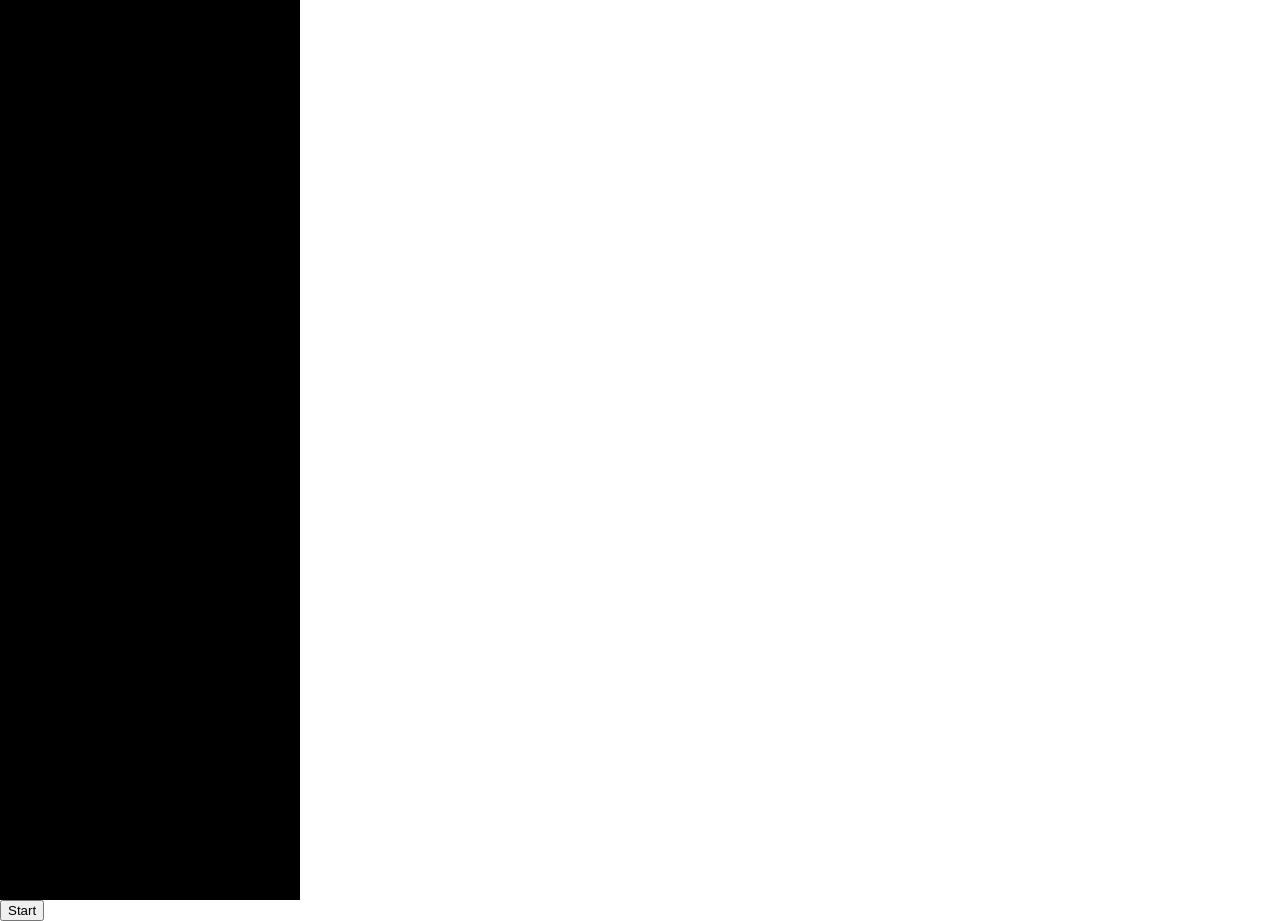
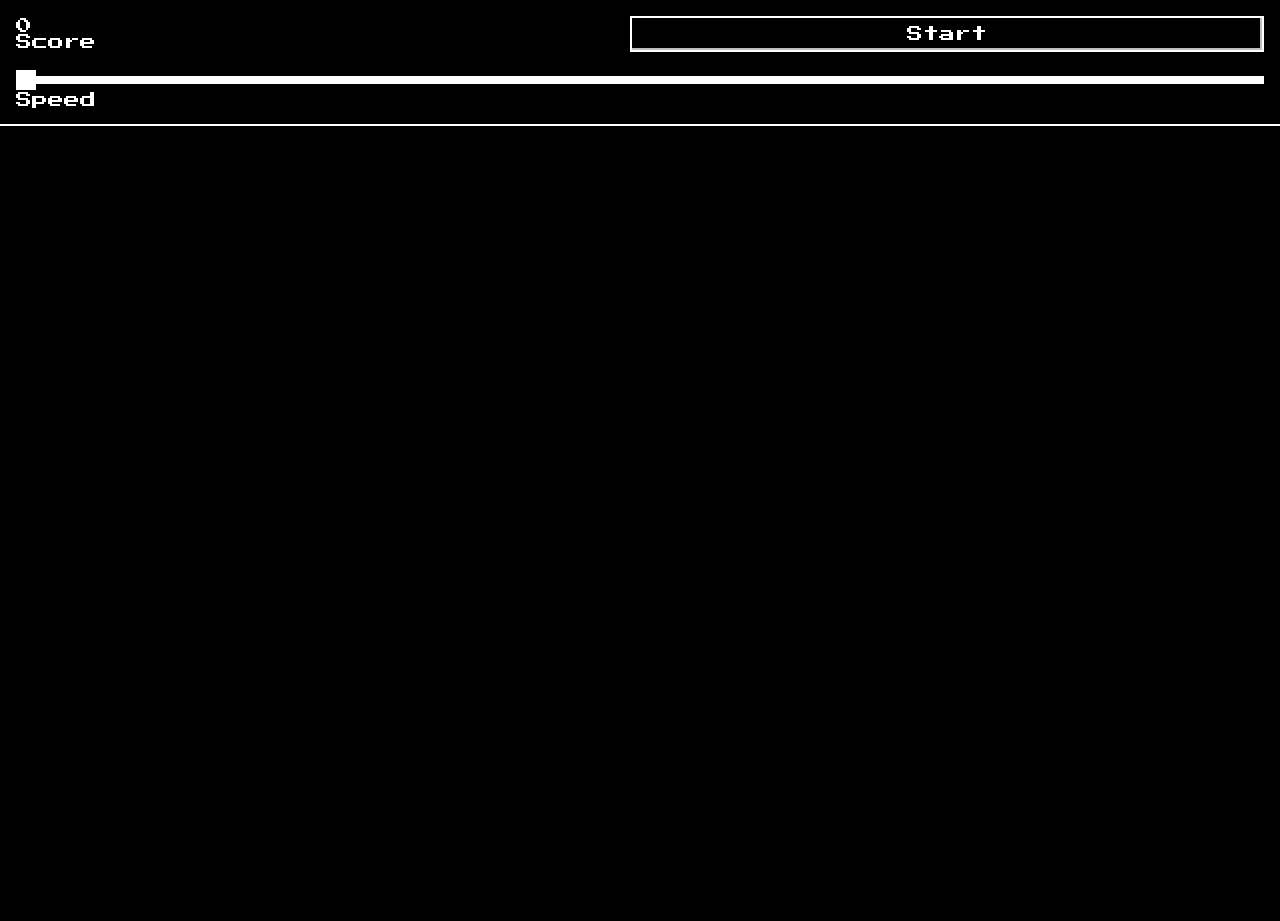
Before and after one commit to vjcagay/space-invaders-redux, a website: page views/index.html in a window 1280 px wide. After the commit the page ends 800 px from the top, so only its background shows below. Drawn offline with Linux system fonts and the light colour scheme.

Commit message:
Implement game layout

```diff
--- a/public/css/styles.css
+++ b/public/css/styles.css
@@ -1,19 +1,132 @@
-/* Press Start 2P font */
+@font-face {
+  font-family: "Press Start 2P";
+  src: url("/fonts/press-start2p-regular.ttf") format("truetype");
+}
 
 html,
 body {
   padding: 0;
   margin: 0;
+  background-color: black;
+}
+
+* {
   font-size: 16px;
+  font-family: "Press Start 2P";
+  color: white;
+}
+
+/* BUTTONS */
+
+.button {
+  border: 2px solid white;
+  background: transparent;
+  color: white;
+  padding: 8px;
+  box-shadow: inset -2px -2px 0 0 rgba(255, 255, 255, 0.75);
+  cursor: pointer;
+  width: 100%;
+}
+
+.button:active {
+  box-shadow: inset 2px 2px 0 0 rgba(255, 255, 255, 0.75);
+}
+
+/* CONTROLS */
+
+.controls {
+  display: flex;
+  flex-direction: column;
+  padding: 16px;
+  border-bottom: 2px solid white;
+}
+
+.controls__row {
+  display: flex;
+  flex-direction: row;
+  align-items: center;
+}
+
+.controls__row__item {
+  flex-grow: 1;
+}
+
+/* RANGE INPUT */
+
+.range {
+  -webkit-appearance: none;
+  width: 100%;
+  height: 8px;
+  background: white;
+  margin: 8px 0;
+  display: block;
+}
+
+.range:disabled {
+  background: rgba(255, 255, 255, 0.75);
+}
+
+.range::-moz-range-thumb {
+  -webkit-appearance: none;
+  height: 20px;
+  width: 20px;
+  background: white;
+  cursor: ew-resize;
+  border: 0;
+  border-radius: 0;
+}
+
+.range:disabled::-moz-range-thumb {
+  background: rgba(255, 255, 255, 0.75);
+  cursor: not-allowed;
+}
+
+.range::-webkit-slider-thumb {
+  -webkit-appearance: none;
+  height: 20px;
+  width: 20px;
+  background: white;
+  cursor: ew-resize;
+  border: 0;
+  border-radius: 0;
+}
+
+.range:disabled::-webkit-slider-thumb {
+  background: rgba(255, 255, 255, 0.75);
+  cursor: not-allowed;
+}
+
+/* UTILITIES */
+
+.margin-bottom {
+  margin-bottom: 16px;
+}
+
+/* APP LAYOUT */
+
+.game {
+  height: 100vh;
+  width: 100wh;
+  display: flex;
+  flex-direction: column;
+}
+
+.total-score {
+  font-size: 1.5rem;
+}
+
+.view {
+  display: flex;
+  flex-grow: 1;
 }
 
 .canvas {
+  flex: 1;
   position: relative;
-  width: 300px;
-  height: 900px;
   overflow: hidden;
-  background-color: black;
 }
+
+/* GAME CHARACTERS */
 
 .alien,
 .turret,
--- a/public/js/constants.js
+++ b/public/js/constants.js
@@ -1,4 +1,3 @@
-export const ALIEN_MAX_POPULATION = 10;
-export const ALIEN_MOVE_PIXEL = 10;
+export const ALIEN_MAX_POPULATION = 20;
 export const ALIEN_SIZE_MULTIPLIER = 10;
 export const MISSILE_MOVE_PIXEL = -10;
--- a/public/js/game/spawn-alien.js
+++ b/public/js/game/spawn-alien.js
@@ -73,7 +73,12 @@ const spawnAlien = (canvas) => {
 
   // If the spawning can't be done this time, then just try again on the next
   if (canSpawn) {
-    const alien = new Alien(canvas, size).render(xAxis);
+    const alien = new Alien(canvas, size);
+    // Spawn the alien half off-canvas when it moves it will look like
+    // it's entering the game
+    // We use negative size value as the y-axis
+    alien.render(xAxis, -(size / 2));
+
     return alien;
   }
 
--- a/public/js/index.js
+++ b/public/js/index.js
@@ -1,6 +1,8 @@
+"use strict";
+
 import {
   ALIEN_MAX_POPULATION,
-  ALIEN_MOVE_PIXEL,
+  ALIEN_SIZE_MULTIPLIER,
   MISSILE_MOVE_PIXEL,
 } from "./constants.js";
 import { Turret } from "./characters/turret.js";
@@ -9,6 +11,11 @@ import { fireMissile } from "./game/fire-missile.js";
 import { moveTurretToTarget } from "./game/move-turret-to-target.js";
 import { spawnAlien } from "./game/spawn-alien.js";
 import { store } from "./store.js";
+
+let canvas;
+let button;
+let speedDial;
+let totalScore;
 
 let alienLastUpdateTimeStamp = 0;
 let missileLastUpdateTimeStamp = 0;
@@ -26,21 +33,8 @@ const run = () => {
     if (isGameOn) {
       const now = Date.now();
 
-      // Spawn and move aliens
+      // Move and spawn aliens
       if (now - alienLastUpdateTimeStamp >= 1000) {
-        // Try spawning until the max population is reached
-        if (alienPopulation < ALIEN_MAX_POPULATION) {
-          const alien = spawnAlien(canvas);
-          if (alien) {
-            alien.onPress((thisAlien) => {
-              moveTurretToTarget(turret, thisAlien);
-              fireMissile(canvas, turret);
-              missilePopulation++;
-            });
-            alienPopulation++;
-          }
-        }
-
         // For each alien;
         // 1. Check any dead aliens and remove them from the canvas
         // 2. Living aliens will keep on moving until they reach the bottom of the canvas
@@ -52,7 +46,7 @@ const run = () => {
               alien.destroy();
             } else {
               // Aliens move downwards
-              alien.move(0, ALIEN_MOVE_PIXEL);
+              alien.move(0, store.speed);
             }
 
             // Keep the game running until an alien reaches the bottom of the canvas.
@@ -66,6 +60,19 @@ const run = () => {
               // Stop the loop
               break;
             }
+          }
+        }
+
+        // Try spawning until the max population is reached
+        if (alienPopulation < ALIEN_MAX_POPULATION) {
+          const alien = spawnAlien(canvas);
+          if (alien) {
+            alien.onPress((thisAlien) => {
+              moveTurretToTarget(turret, thisAlien);
+              fireMissile(canvas, turret);
+              missilePopulation++;
+            });
+            alienPopulation++;
           }
         }
 
@@ -106,6 +113,8 @@ const run = () => {
                     alien.explode();
                     missile.destroy();
 
+                    updateScoreByAlienHit(alien);
+
                     alienPopulation--;
                     missilePopulation--;
                   }
@@ -144,20 +153,33 @@ const start = () => {
   run();
 };
 
-// Remove all the sprites in the canvas
 const cleanup = () => {
+  // Remove all the sprites in the canvas
   for (const spriteInstance of Sprite.instances.values()) {
     spriteInstance.destroy();
   }
 
+  // Reset game state
   button.textContent = "Start";
   isGameOn = false;
   isGamePaused = false;
+  speedDial.disabled = false;
+
+  // Reset score
+  store.totalScore = 0;
+  totalScore.textContent = store.totalScore;
+};
+
+const updateScoreByAlienHit = (alien) => {
+  store.totalScore = store.totalScore + 1;
+  totalScore.textContent = store.totalScore;
 };
 
 window.addEventListener("DOMContentLoaded", () => {
-  const canvas = document.getElementById("canvas");
-  const button = document.getElementById("button");
+  canvas = document.getElementById("canvas");
+  button = document.getElementById("button");
+  speedDial = document.getElementById("speed-dial");
+  totalScore = document.getElementById("total-score");
 
   const canvasWidth = parseInt(
     window.getComputedStyle(canvas).width.replace("px", "")
@@ -186,7 +208,14 @@ window.addEventListener("DOMContentLoaded", () => {
     }
 
     if (isGameOn) {
-      button.textContent = isGamePaused ? "Continue" : "Pause";
+      speedDial.disabled = true;
+      button.textContent = isGamePaused ? "Resume" : "Pause";
     }
   });
+
+  speedDial.value = store.speed;
+
+  speedDial.addEventListener("change", (event) => {
+    store.speed = parseInt(event.target.value);
+  });
 });
--- a/public/js/store.js
+++ b/public/js/store.js
@@ -2,6 +2,8 @@
 const store = {
   canvasWidth: 0,
   canvasHeight: 0,
+  speed: 10,
+  totalScore: 0,
 };
 
 export { store };
--- a/views/index.html
+++ b/views/index.html
@@ -1,12 +1,42 @@
 <!DOCTYPE html>
 <html>
   <head>
-    <title>Dot Game</title>
+    <title>Space Invaders Redux</title>
+    <meta name="viewport" content="width=device-width, initial-scale=1" />
     <link rel="stylesheet" type="text/css" href="/css/styles.css" />
   </head>
   <body>
-    <div class="canvas" id="canvas"></div>
-    <button id="button">Start</button>
+    <main class="game">
+      <div class="controls">
+        <div class="controls__row margin-bottom">
+          <div class="controls__row__item">
+            <span class="total" id="total-score">0</span>
+            <br />
+            <span>Score</span>
+          </div>
+          <div class="controls__row__item">
+            <button class="button play-button" id="button">Start</button>
+          </div>
+        </div>
+        <div class="controls__row">
+          <div class="controls__row__item">
+            <input
+              class="range"
+              type="range"
+              id="speed-dial"
+              min="10"
+              max="100"
+              step="10"
+            />
+            <label for="speed">Speed</label>
+          </div>
+        </div>
+      </div>
+      <div class="view">
+        <div class="canvas" id="canvas"></div>
+        <div class=""></div>
+      </div>
+    </main>
     <script src="/js/index.js" type="module"></script>
   </body>
 </html>
```
Also changed, not shown: public/fonts/press-start2p-regular.ttf (added).
